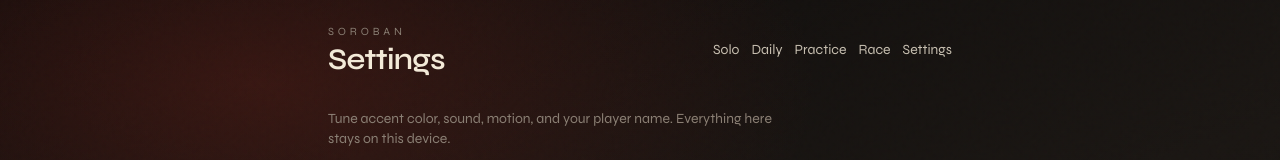
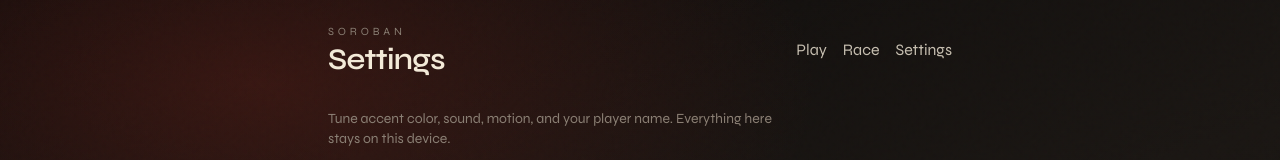
Before and after one commit to selengr/-abacus, a Next.js app: page /settings in a window 1280 px wide. Shown: the top 160 px of the page. Built offline with nearby package versions, Linux system fonts and the light colour scheme.

Commit message:
Trim site nav to Play, Race, and Settings.

```diff
--- a/components/SiteNav.tsx
+++ b/components/SiteNav.tsx
@@ -1,16 +1,14 @@
 import Link from "next/link";
 
 const LINKS = [
-  { href: "/play", label: "Solo" },
-  { href: "/play/daily", label: "Daily" },
-  { href: "/play/practice", label: "Practice" },
+  { href: "/play", label: "Play" },
   { href: "/play/race", label: "Race" },
   { href: "/settings", label: "Settings" },
 ] as const;
 
 export function SiteNav({ active }: { active?: string }) {
   return (
-    <nav className="flex flex-wrap items-center gap-3 text-sm text-paper/80">
+    <nav className="flex flex-wrap items-center gap-4 text-base text-paper/80">
       {LINKS.map((link) => (
         <Link
           key={link.href}
```
